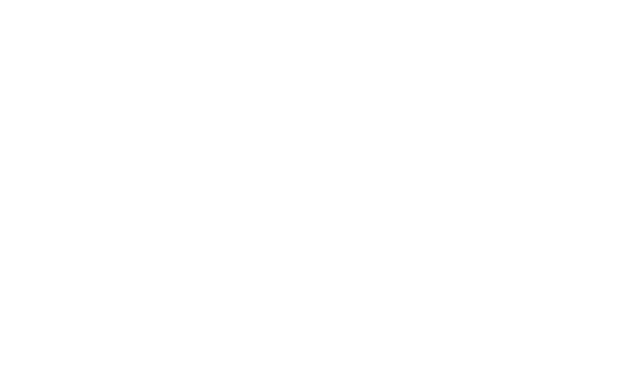
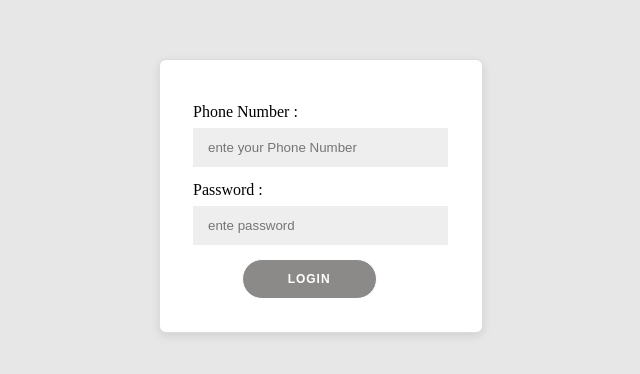
Before and after one commit to ismailEssafi/Saqsi-frontend, an Angular app: page /login in a window 1280 px wide. Before the commit this address led to /. Shown: the part 204-578 px from the top of the page, without its empty margins (319-959 px from the left). Built offline with nearby package versions, Linux system fonts and the light colour scheme.

Commit message:
ADD login

```diff
--- a/src/app/app-routing.module.ts
+++ b/src/app/app-routing.module.ts
@@ -5,12 +5,16 @@
 import { HomeComponent } from './components/pages/home/home.component'
 import { SmsVerificationComponent } from './components/pages/sms-verification/sms-verification.component'
 import { MyProfileComponent } from './components/pages/my-profile/my-profile.component';
+import { SigninComponent} from './components/pages/signin/signin.component';
 
 const routes: Routes = [
    { path : 'myProfile', component : MyProfileComponent},
+   { path : 'login', component : SigninComponent},
    { path : 'register', component : SignupComponent},
-   { path : 'smsVerification/:userId', component : SmsVerificationComponent},
+   { path : 'smsVerification/:userId/:isFromLogin', component : SmsVerificationComponent},
+   { path : 'home', component : HomeComponent},
    { path : '', component : HomeComponent},
+   { path : '**', component : HomeComponent},
 ];
 
 @NgModule({
--- a/src/app/app.module.ts
+++ b/src/app/app.module.ts
@@ -10,6 +10,7 @@
 import { HomeComponent } from './components/pages/home/home.component';
 import { SmsVerificationComponent } from './components/pages/sms-verification/sms-verification.component';
 import { MyProfileComponent } from './components/pages/my-profile/my-profile.component';
+import { SigninComponent } from './components/pages/signin/signin.component';
 
 @NgModule({
   declarations: [
@@ -18,6 +19,7 @@
     HomeComponent,
     SmsVerificationComponent,
     MyProfileComponent,
+    SigninComponent,
   ],
   imports: [
     BrowserModule,
--- /dev/null
+++ b/src/app/components/pages/signin/signin.component.css
@@ -0,0 +1,15 @@
+.form-control label {
+    display: block;
+    margin-bottom: 4px;
+    margin-top: 11px;
+}
+.form-control label::first-letter{
+    text-transform: uppercase;
+}
+.form-control input {
+    background-color: #eee;
+	border: none;
+	padding: 12px 15px;
+	margin: 4px 0;
+	width: 88%;
+}
--- /dev/null
+++ b/src/app/components/pages/signin/signin.component.html
@@ -0,0 +1,32 @@
+<div class="page-in-centre">
+    <div class="dialog" >
+        <form [formGroup]="loginForm" (ngSubmit)="onSubmit()">
+            <div class="form-control">
+                <label for="phoneNumber">Phone Number :</label>
+                <input type="tel" name="phoneNumber" id="phoneNumber" formControlName="phoneNumber" placeholder="ente your Phone Number">
+                    <div *ngIf="phoneNumber?.invalid && (phoneNumber?.dirty || phoneNumber?.touched)" class="alert alert-danger">
+                        <div *ngIf="phoneNumber?.errors?.['required']">
+                            PhoneNumber is required.
+                        </div>
+                        <div *ngIf="phoneNumber?.errors?.['pattern']">
+                            PhoneNumber must be like this 0618169890
+                        </div>
+                    </div>
+            </div>
+            <div class="form-control">
+                <label for="password">Password :</label>
+                <input type="password" name="password" id="password" formControlName="password" placeholder="ente password">
+                    <div *ngIf="password?.invalid && (password?.dirty || password?.touched)" class="alert alert-danger">
+                        <div *ngIf="password?.errors?.['required']">
+                            Password is required.
+                        </div>
+                        <div *ngIf="password?.errors?.['minlength']">
+                            Password must contain 10 character minimum
+                        </div>
+                    </div>
+            </div>
+            <h3 *ngIf="errorMessage != ''" class="err-message">{{errorMessage}}</h3>
+            <input class="btn-form" type="submit" value="login" >
+        </form>
+    </div>
+</div>
--- /dev/null
+++ b/src/app/components/pages/signin/signin.component.ts
@@ -0,0 +1,53 @@
+import { Component } from '@angular/core';
+import { FormBuilder, Validators } from '@angular/forms';
+import { HttpErrorResponse } from '@angular/common/http';
+import { Router } from '@angular/router';
+import { AuthService } from '../../../services/auth.service';
+
+@Component({
+  selector: 'app-signin',
+  templateUrl: './signin.component.html',
+  styleUrls: ['./signin.component.css'],
+})
+export class SigninComponent {
+  public errorMessage;
+  constructor(
+    private fb: FormBuilder,
+    private authService: AuthService,
+    private router: Router
+  ) {
+    this.errorMessage = '';
+  }
+
+  loginForm = this.fb.group({
+    phoneNumber: ['', [Validators.required, Validators.pattern('^0[0-9]{9}$')]],
+    password: ['', [Validators.required, Validators.minLength(10)]],
+  });
+  get phoneNumber() {
+    return this.loginForm.get('phoneNumber');
+  }
+  get password() {
+    return this.loginForm.get('password');
+  }
+
+  onSubmit(): void {
+    if (!this.loginForm.invalid) {
+      this.authService.login(this.loginForm.value).subscribe(
+        (user) => {
+          if (user.status == 202) {
+            console.log(user.body);
+            this.router.navigate(['/myProfile']);
+          }
+        },
+        (err: HttpErrorResponse) => {
+          if (err.status == 400) {
+            this.errorMessage = 'invalid phone number or password';
+          }
+          if (err.status == 428) {
+            this.router.navigate(['/smsVerification', err.error.userId, 'true']);
+          }
+        }
+      );
+    }
+  }
+}
--- a/src/app/components/pages/signup/signup.component.ts
+++ b/src/app/components/pages/signup/signup.component.ts
@@ -24,7 +24,7 @@
     if (!this.registerForm.invalid){
       this.authService.register(this.registerForm.value).subscribe(user => {
         if (user.status == 201){
-          this.router.navigate(['/smsVerification', user.body.userId]);
+          this.router.navigate(['/smsVerification', user.body.userId, 'false']);
         }
       });
     }
--- a/src/app/components/pages/sms-verification/sms-verification.component.css
+++ b/src/app/components/pages/sms-verification/sms-verification.component.css
@@ -3,18 +3,7 @@
     padding: 0;
     line-height: 1.25;
 }
-.err-message {
-    background-color: #e99999;
-    border: red 1px solid;
-    border-radius: 4px;
-    padding: 5px;
-}
-.good-message {
-    background-color: rgb(137, 223, 137);
-    border: green 1px solid;
-    border-radius: 4px;
-    padding: 5px;
-}
+
 span {
     font-size: 90%;
 }
--- a/src/app/components/pages/sms-verification/sms-verification.component.ts
+++ b/src/app/components/pages/sms-verification/sms-verification.component.ts
@@ -11,6 +11,7 @@
 })
 export class SmsVerificationComponent {
   private userId;
+  private isFromLogin;
   public errorMessage;
   public goodMessage;
   constructor(
@@ -20,14 +21,16 @@
     private router: Router
   ) {
     this.userId = 0;
+    this.isFromLogin = '';
     this.errorMessage = '';
     this.goodMessage = '';
   }
 
   ngOnInit() {
-    this.activatedRoute.params.subscribe(
-      (params) => (this.userId = params['userId'])
-    );
+    this.activatedRoute.params.subscribe((params) => {
+      this.userId = params['userId'];
+      this.isFromLogin = params['isFromLogin'];
+    });
   }
   smsForm = this.fb.group({
     input1: ['', [Validators.required, Validators.pattern('[0-9]{1}')]],
@@ -61,7 +64,12 @@
       this.authService.smsVerification(otpInfo).subscribe(
         (response) => {
           if (response.status == 202) {
-            this.router.navigate(['myProfile']);
+            if (this.isFromLogin == 'true') {
+              console.log(this.isFromLogin);
+              this.router.navigate(['']);
+            } else {
+              this.router.navigate(['/login']);
+            }
           }
         },
         (err: HttpErrorResponse) => {
@@ -78,11 +86,10 @@
     }
   }
   resendOTP() {
-    this.authService.resendOTP(this.userId).subscribe(
-      (response) => {
-        if (response.status == 200) {
-          this.goodMessage = 'we resend sms code'
-        }
-      });
+    this.authService.resendOTP(this.userId).subscribe((response) => {
+      if (response.status == 200) {
+        this.goodMessage = 'we resend sms code';
+      }
+    });
   }
 }
--- a/src/app/services/auth.service.ts
+++ b/src/app/services/auth.service.ts
@@ -13,6 +13,10 @@
     return this.http.post(this.apiUrl, regiserForm, {observe: 'response'})
   }
 
+  login(loginForm: any): Observable<any> {
+    return this.http.post(`${this.apiUrl}/login`, loginForm, {observe: 'response'})
+  }
+
   smsVerification(otpInfo: any): Observable<any> {
     return this.http.post(`${this.apiUrl}/otpVerification`, otpInfo, {observe: 'response'})
   }
--- a/src/styles.css
+++ b/src/styles.css
@@ -83,3 +83,15 @@
 .btn-form:hover {
     background-color: #141414b3;
 }
+.err-message {
+    background-color: #e99999;
+    border: red 1px solid;
+    border-radius: 4px;
+    padding: 5px;
+}
+.good-message {
+    background-color: rgb(137, 223, 137);
+    border: green 1px solid;
+    border-radius: 4px;
+    padding: 5px;
+}
```
Also changed, not shown: 1 other file (tests, documents, lock files or other folders).
